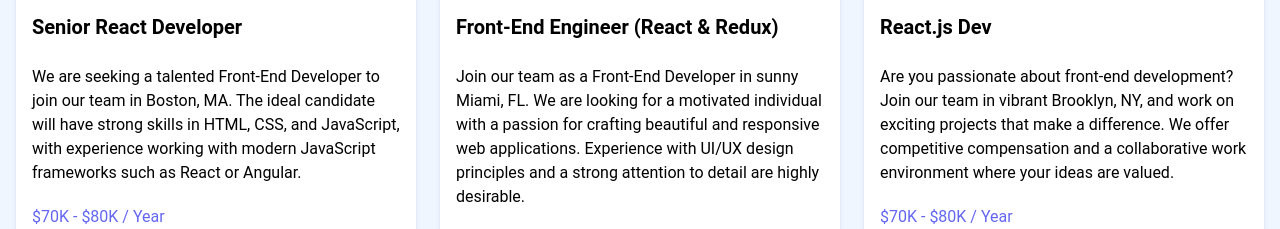
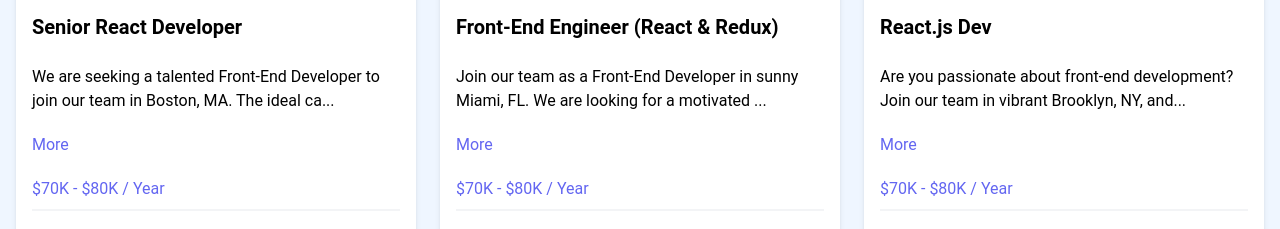
Before and after one commit to Samaelish/React-jobs, a React (Vite) app: page / in a window 1280 px wide. Shown: the part 704-933 px from the top of the page. Built offline with nearby package versions, Linux system fonts and the light colour scheme.

Commit message:
added a button that hides/shows job description with state

```diff
--- a/src/components/JobListing.jsx
+++ b/src/components/JobListing.jsx
@@ -1,4 +1,14 @@
+import { useState } from 'react'
+
 const JobListing = ({ job }) => {
+  const [showFullDescription, setShowFullDescription] = useState(false)
+
+  let description = job.description
+
+  if (!showFullDescription) {
+    description = description.substring(0, 90) + '...'
+  }
+
   return (
     <div className='bg-white rounded-xl shadow-md relative'>
       <div className='p-4'>
@@ -6,7 +16,15 @@
           <div className='text-gray-600 my-2'>{job.type}</div>
           <h3 className='text-xl font-bold'>{job.title}</h3>
         </div>
-        <div className='mb-5'>{job.description}</div>
+        <div className='mb-5'>{description}</div>
+        <button
+          onClick={() => {
+            setShowFullDescription(prevState => !prevState)
+          }}
+          className='text-indigo-500 mb-5 hover:text-indigo-600'
+        >
+          {showFullDescription ? 'Less' : 'More'}
+        </button>
         <h3 className='text-indigo-500 mb-2'>{job.salary} / Year</h3>
         <div className='border border-gray-100 mb-5'></div>
         <div className='flex flex-col lg:flex-row justify-between mb-4'>
```
